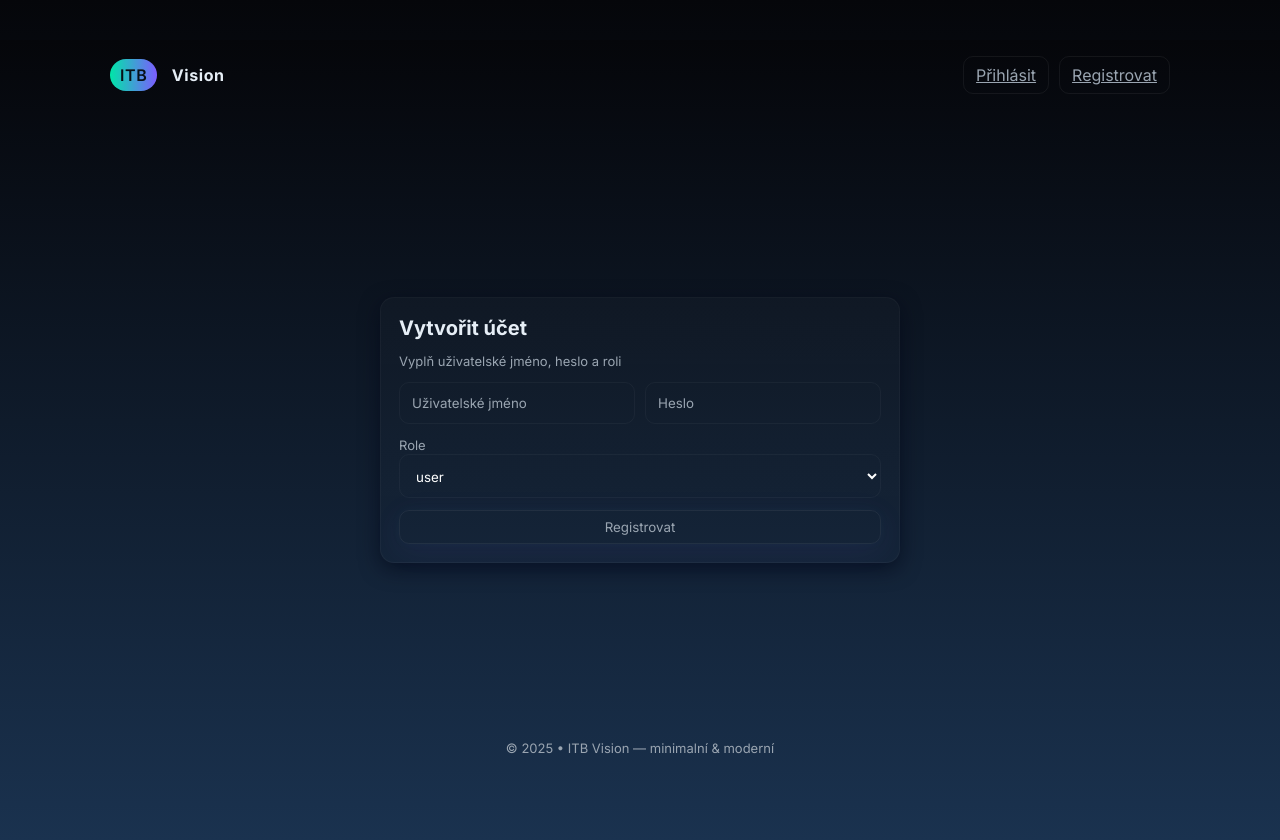
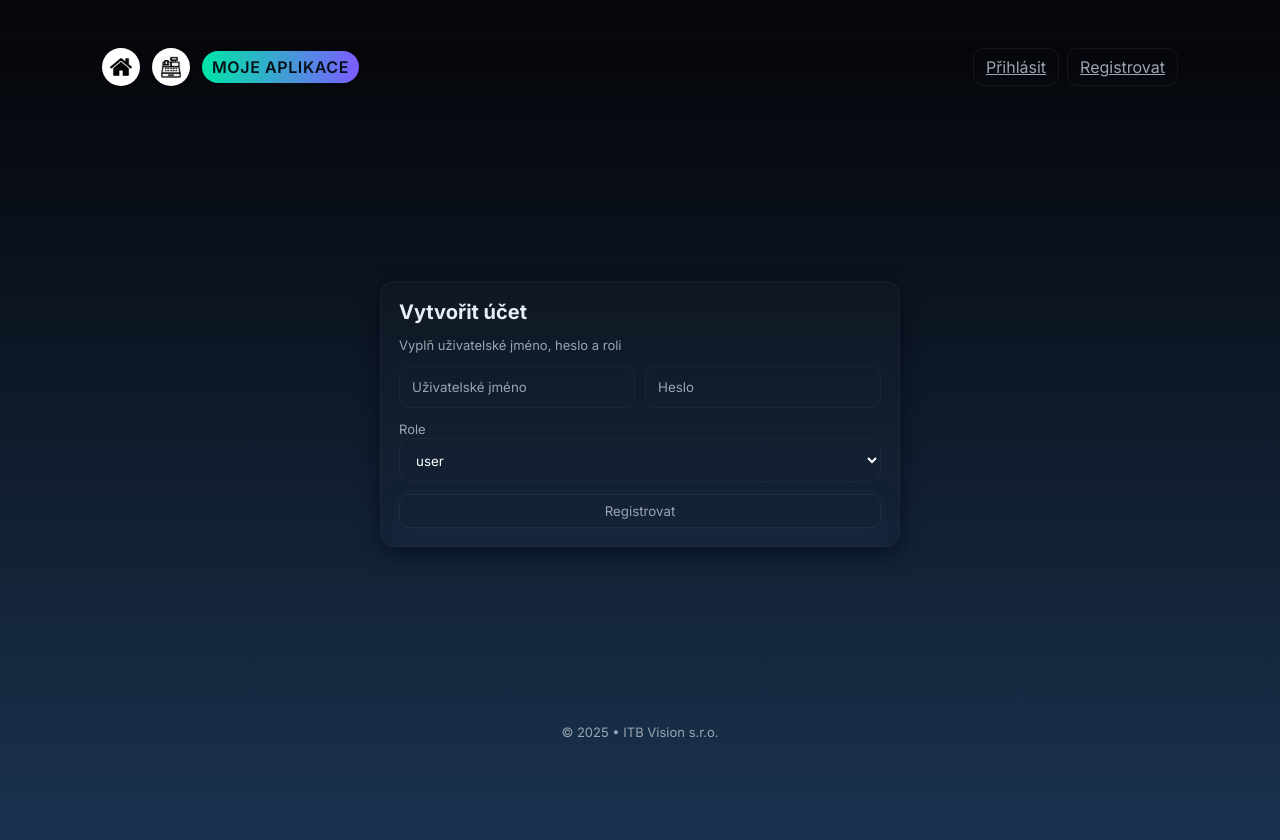
Before and after one commit to ondrejxprosek/projekt_vwa_2025, a Flask app: page /register in a window 1280 px wide. Run offline with Flask 3, Linux system fonts and the light colour scheme.

Commit message:
add home button + arange navbar

```diff
--- a/app.py
+++ b/app.py
@@ -128,7 +128,7 @@ def delete_user(user_id):
 def admin_items():
     user = User.query.get(session['user_id'])
     items = Item.query.all()
-    return render_template('admin_items.html', items=items, user=user)
+    return render_template('admin_items.html', title='Přehled položek', items=items, user=user)
 
 
 @app.route('/admin/items/add', methods=['POST'])
--- a/static/css/styles.css
+++ b/static/css/styles.css
@@ -9,7 +9,6 @@
 *{box-sizing:border-box;font-family:Inter,ui-sans-serif,system-ui,-apple-system,'Segoe UI',Roboto,'Helvetica Neue',Arial}
 html,body{height:100%;margin:0;background:linear-gradient(180deg,#05060a 0%, var(--bg) 100%);color:#e6eef6}
 .container{max-width:1100px;margin:40px auto;padding:0 20px}
-.navbar{display:flex;align-items:center;justify-content:space-between;padding:16px 20px;background:transparent}
 .brand{font-weight:700;letter-spacing:0.6px}
 .nav-actions{display:flex;gap:10px;align-items:center}
 .btn{background:transparent;border:1px solid rgba(255,255,255,0.06);padding:8px 12px;border-radius:10px;color:var(--muted);cursor:pointer}
@@ -36,3 +35,38 @@ html,body{height:100%;margin:0;background:linear-gradient(180deg,#05060a 0%, var
 /* subtle neon glow */
 .glow{box-shadow:0 6px 30px rgba(124,92,255,0.08), 0 0 12px rgba(0,230,168,0.03)}
 .footer{margin-top:30px;color:var(--muted);text-align:center;font-size:13px}
+.navbar {
+    display: flex;
+    align-items: center;
+    gap: 8px; /* mezera mezi home, cashier, brand ... */
+    padding: 8px 12px;
+}
+.nav-actions {
+    margin-left: auto;
+    display: flex;
+    align-items: center;
+    gap: 8px;
+}
+.home-link {
+    margin-right: 4px;
+    display: inline-flex;
+    align-items: center;
+    justify-content: center;
+    width: 38px;
+    height: 38px;
+    background: #fff;
+    border-radius: 50%;
+    padding: 4px;
+    box-shadow: 0 1px 4px rgba(0,0,0,0.08);
+    text-decoration: none;
+}
+.home-link img {
+    object-fit:contain;
+    width: 22px;
+    height: 22px;
+    object-fit: contain;
+    display: block;
+}
+.home-link:hover {
+    background: #f2f2f2;
+}
--- a/templates/base.html
+++ b/templates/base.html
@@ -1,4 +1,5 @@
-<!doctype html>
+<!-- COMMENTS: shift+option+A or whole line shift+cmd+ú in jinja {# whatever #} -->
+<!DOCTYPE html>
 <html lang="cs">
 <head>
 <meta charset="utf-8">
@@ -10,9 +11,14 @@
 </head>
 <body>
 <header class="navbar container">
+    <a class="home-link" href="{{ url_for('index') }}" title="Domů">
+      <img src="{{ url_for('static', filename='img/home.png') }}" alt="Domů" width="22" height="22" aria-hidden="true">
+    </a>
+    <a class="home-link" href="{{ url_for('index') }}" title="Pokladna">
+      <img src="{{ url_for('static', filename='img/cashier.png') }}" alt="Pokladna" width="22" height="22" aria-hidden="true">
+    </a>
 <div class="brand">
-<span class="badge">ITB</span>
-<span style="margin-left:10px">Vision</span>
+<span class="badge">MOJE APLIKACE</span>
 </div>
 <div class="nav-actions">
 {% if session.get('user_id') %}
@@ -44,7 +50,7 @@
 {% block content %}{% endblock %}
 
 
-<div class="footer">© {{ 2025 }} • ITB Vision — minimalní & moderní</div>
+<div class="footer">© {{ 2025 }} • ITB Vision s.r.o.</div>
 </main>
 
 
```
Also changed, not shown: static/img/cashier.png (added), static/img/home.png (added).
